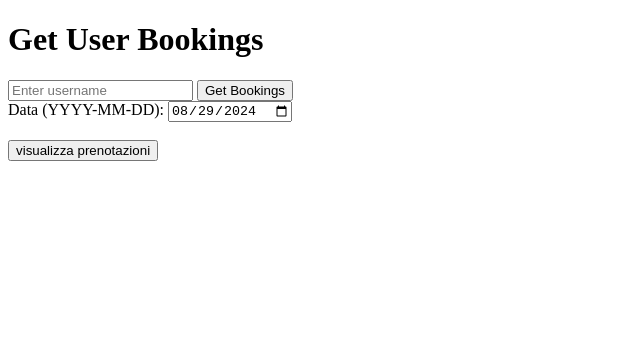
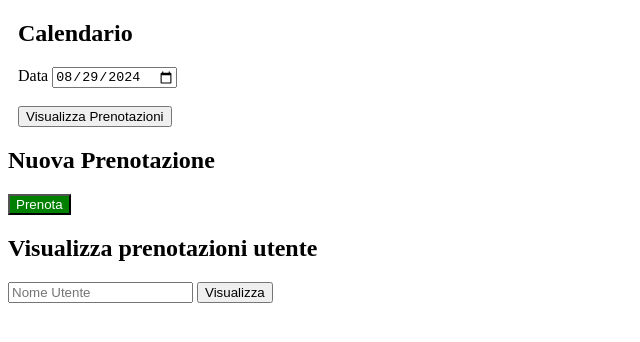
Before and after one commit to Davy021-s/asoc2024, a plain HTML site: page src/index.html in a window 1280 px wide. Shown: the whole page, without its empty margins (0-640 px from the left). Drawn offline with Linux system fonts and the light colour scheme; no server answers.

Commit message:
home più migliore

```diff
--- a/src/index.html
+++ b/src/index.html
@@ -6,18 +6,14 @@
 </head>
 
 <body>
-  <h1>Get User Bookings</h1>
-  <input type="text" id="username" placeholder="Enter username">
-  <button onclick="getBookings()">Get Bookings</button>
 
-  <div id="bookings"></div>
-  <script src="/static/bookings.js"></script>
-
-
+</div>
+  <div style='margin:10px; '>
+    <h2>Calendario</h2>
     <form id="bookingForm">
-    <label for="date">Data (YYYY-MM-DD):</label>
+      <label for="date">Data</label>
       <input id="calendariohome" type="date" name="date" required><br><br>
-    <button type="submit">visualizza prenotazioni</button>
+      <button type="submit">Visualizza Prenotazioni</button>
       <script>
         const form = document.getElementById('bookingForm');
         form.addEventListener('submit', (event) => {
@@ -29,6 +25,19 @@
         document.getElementById('calendariohome').valueAsDate = new Date();
       </script>
     </form>
+  </div>
+  <div>
+    <h2>Nuova Prenotazione</h2>
+    <button style="background-color:green; border-color:black; color:white;" oclick="window.location.href='/book'">Prenota</button>
+
+  <div>
+    <h2>Visualizza prenotazioni utente</h2>
+    <input type="text" id="username" placeholder="Nome Utente">
+    <button onclick="getBookings()">Visualizza</button>
+  </div>
+
+  <div id="bookings"></div>
+  <script src="/static/bookings.js"></script>
 
 </body>
 
```
Lines whose indentation alone changed are shown as unchanged.
